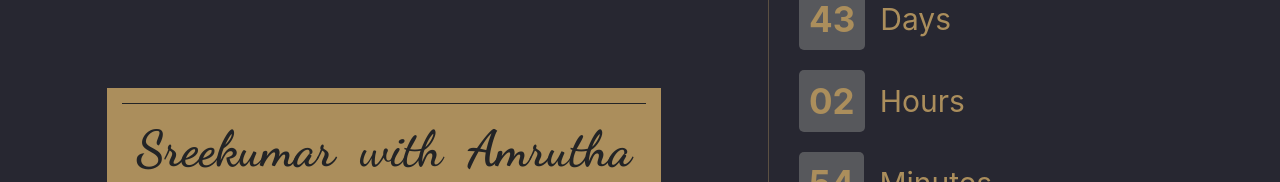
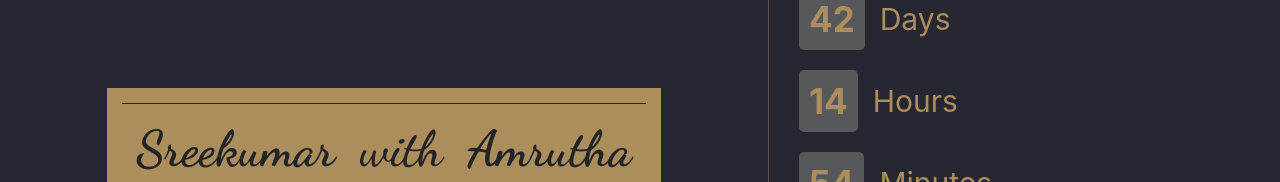
Before and after one commit to skaycse/june-6, a Next.js app: page / in a window 1280 px wide. Shown: the part 296-478 px from the top of the page. Built offline with nearby package versions, Linux system fonts and the light colour scheme.

Commit message:
Timer fix

```diff
--- a/Components/utils/Constants.js
+++ b/Components/utils/Constants.js
@@ -1,4 +1,4 @@
-export const VENUE_DATE = "2022-06-06T09:00:00-06:30";
+export const VENUE_DATE = "2022-06-06T03:30:00.000Z";
 export const VENUE_DURATION = 2 * 60 * 60 * 1000; // 2hours
 export const GROOM_NAME = "Sreekumar";
 export const BRIDE_NAME = "Amrutha";
--- a/pages/index.js
+++ b/pages/index.js
@@ -10,7 +10,7 @@ export default function Index() {
         <link rel="icon" href="/favicon.ico" />
 
         <link rel="preconnect" href="https://fonts.googleapis.com" />
-        <link rel="preconnect" href="https://fonts.gstatic.com" crossOrigin />
+        <link rel="preconnect" href="https://fonts.gstatic.com" crossOrigin="true"/>
         <link
           href="https://fonts.googleapis.com/css2?family=Dancing+Script:wght@400;600;700&family=Inter:wght@400;700&display=swap"
           rel="stylesheet"
```
